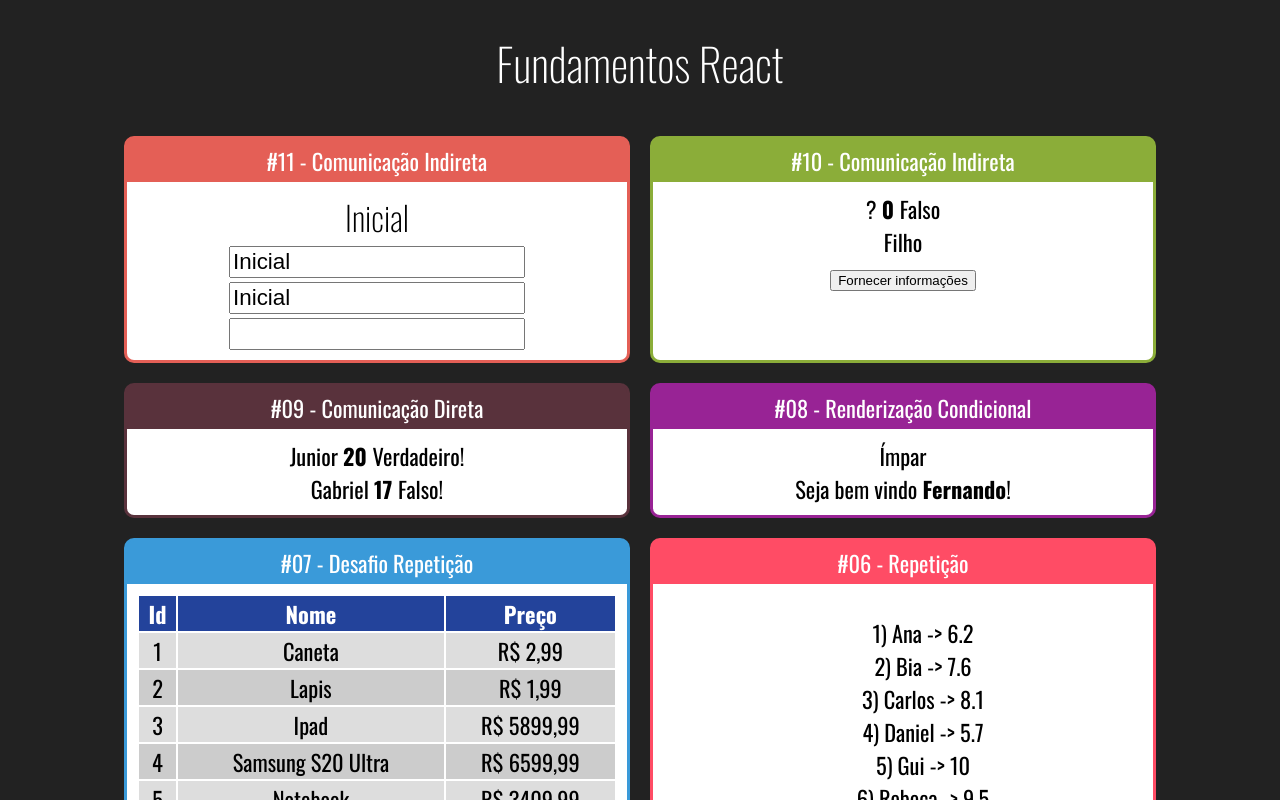
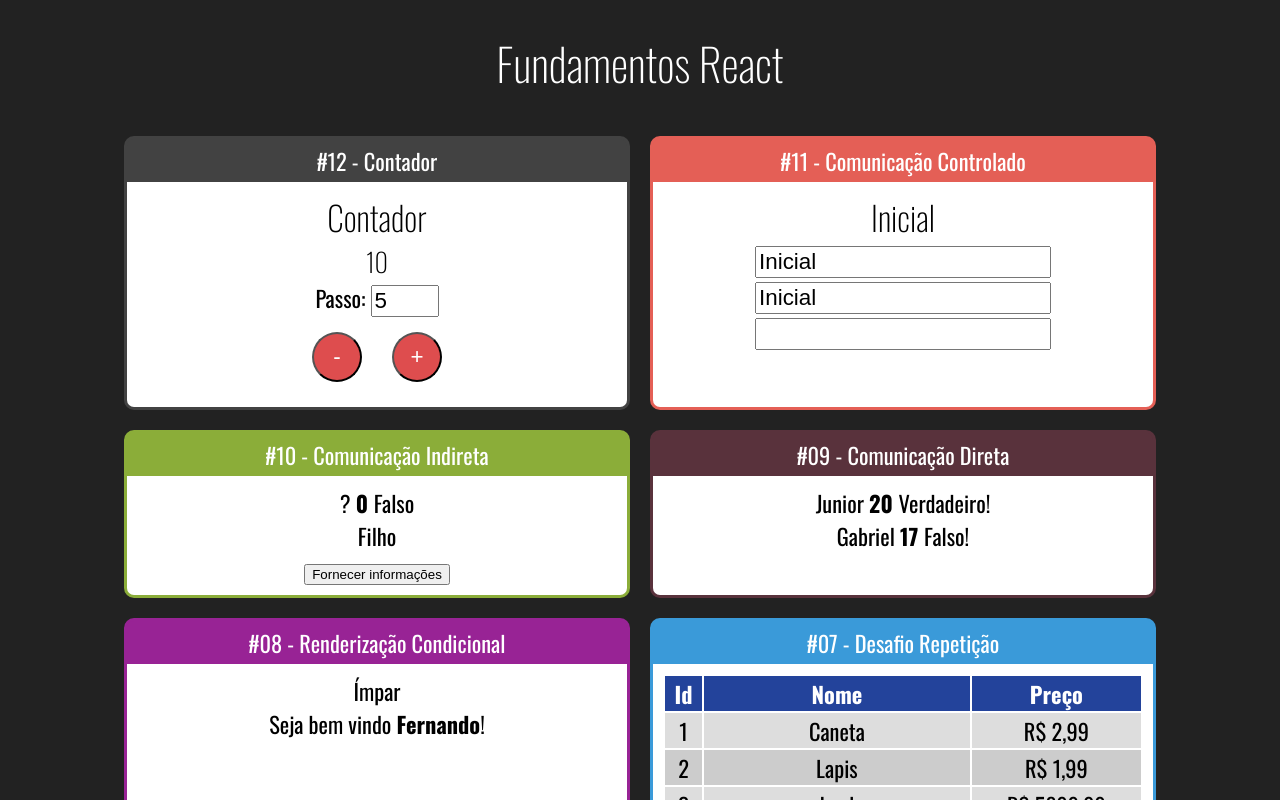
Before and after one commit to israelbulcaotavares/fundamentos-react, a React (Create React App) app: page / in a window 1280 px wide. Shown: the top 800 px of the page. Built offline with nearby package versions, Linux system fonts and the light colour scheme.

Commit message:
Contador #01

```diff
--- a/src/App.jsx
+++ b/src/App.jsx
@@ -17,6 +17,7 @@ import UsuarioInfo from "./components/condicional/UsuarioInfo";
 
 import IndiretaPai from "./components/comunicacao/IndiretaPai";
 import Input from "./components/formulario/Input";
+import Contador from "./components/contador/Contador";
 
 export default () => {
   return (
@@ -24,7 +25,11 @@ export default () => {
       <h1>Fundamentos React</h1>
 
       <div className="Cards">
-        <Card titulo="#11 - Comunicação Indireta" color="#E45F56">
+        <Card titulo="#12 - Contador" color="#424242">
+          <Contador numeroInicial={10}/>
+
+        </Card>
+        <Card titulo="#11 - Comunicação Controlado" color="#E45F56">
           <Input />
         </Card>
         <Card titulo="#10 - Comunicação Indireta" color="#8BAD39">
--- /dev/null
+++ b/src/components/contador/Contador.css
@@ -0,0 +1,15 @@
+.Contador input {
+    font-size: 1.4rem;
+    width: 60px;
+}
+
+.Contador button {
+    margin: 15px;
+    height: 50px;
+    width: 50px;
+    border-radius: 50%;
+
+    background-color: #DE4D4E;
+    color: #fff;
+    font-size: 1.4rem;
+}
--- /dev/null
+++ b/src/components/contador/Contador.jsx
@@ -0,0 +1,60 @@
+import React, { Component } from "react";
+import './Contador.css';
+
+class Contador extends Component {
+  state = {
+    numero: this.props.numeroInicial || 0,
+    passo: this.props.passoInicial || 5,
+  };
+
+  // constructor(props) {
+  //   super(props)
+
+  //   this.inc = this.inc.bind(this)
+  // }
+
+  // inc =() => {
+  //   this.setState({
+  //       numero: this.state.numero + 1,
+  //   })
+  // }
+
+  inc = () => {
+    this.setState({
+      numero: this.state.numero + this.state.passo,
+    });
+  };
+  dec = () => {
+    this.setState({
+      numero: this.state.numero - this.state.passo,
+    });
+  };
+
+  setPasso = (e) => {
+    this.setState({
+      passo: +e.target.value,
+    });
+  };
+
+  render() {
+    return (
+      <div className="Contador">
+        <h2>Contador</h2>
+        <h3>{this.state.numero}</h3>
+        <div>
+          <label htmlFor="passoInput">Passo: </label>
+          <input
+            id="passoInput"
+            type="text"
+            value={this.state.passo}
+            onChange={this.setPasso}
+          />
+        </div>
+        <button onClick={this.dec}>-</button>
+        <button onClick={this.inc}>+</button>
+      </div>
+    );
+  }
+}
+
+export default Contador;
```
